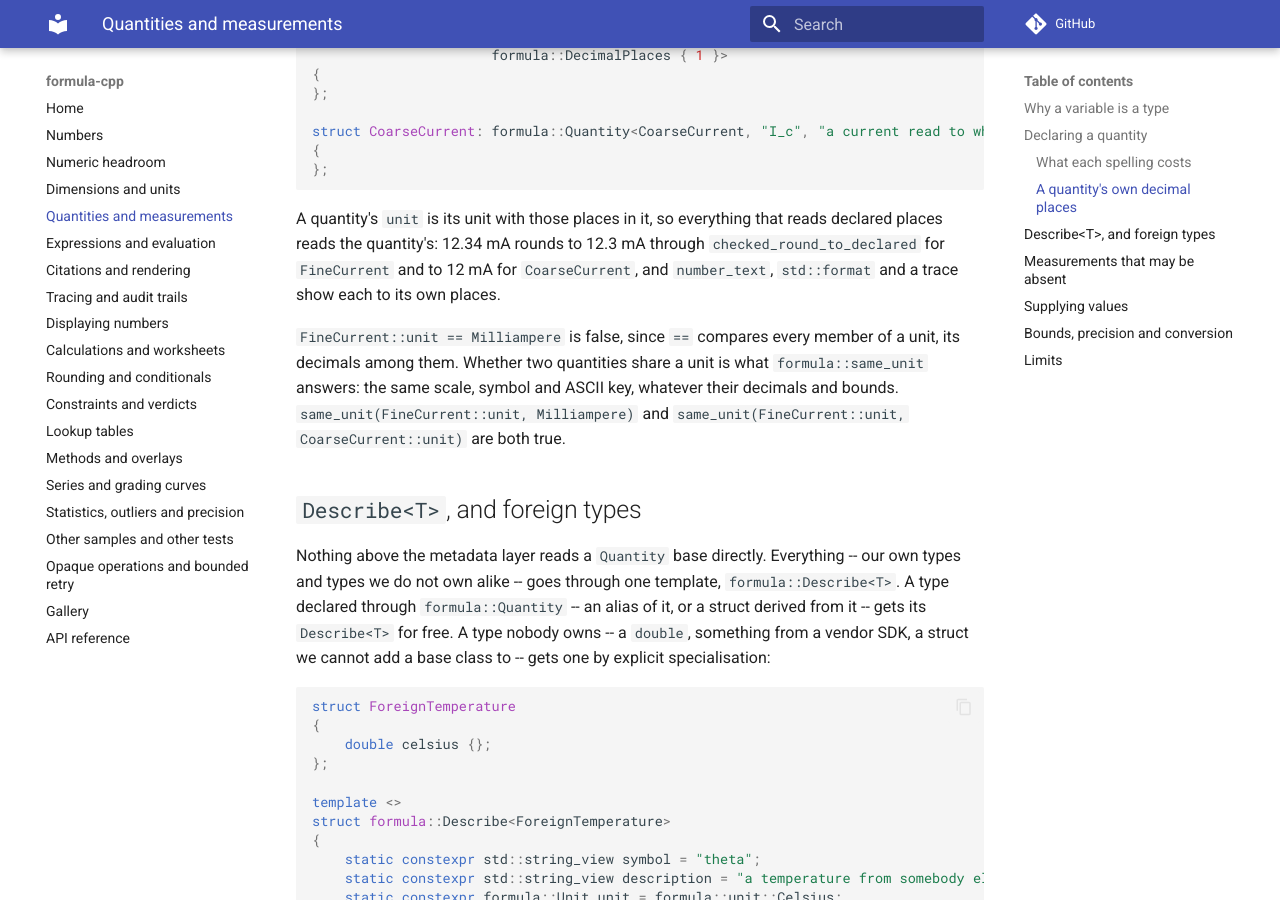
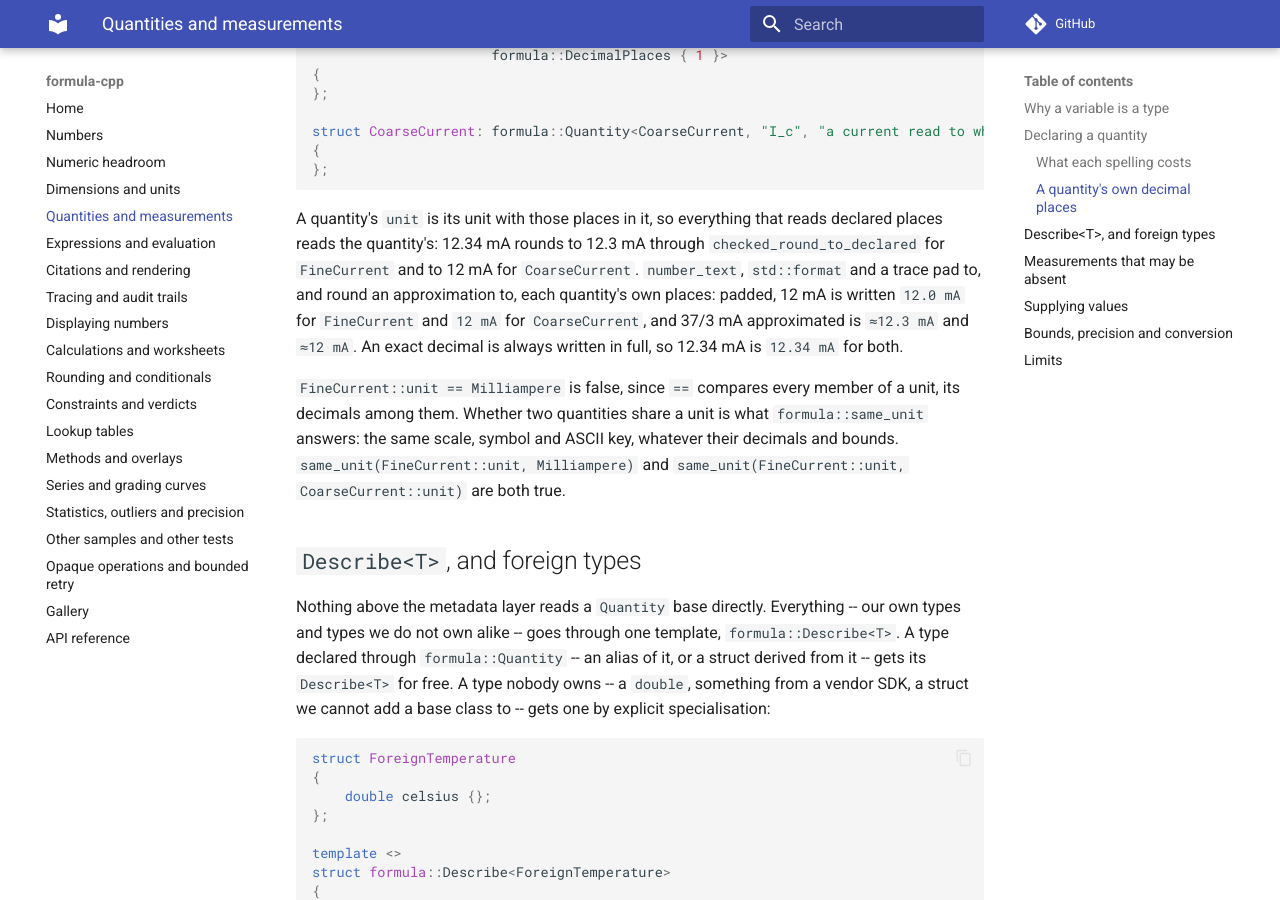
Before and after one commit to LASTRADA-Software/formula-cpp, an MkDocs documentation site: the page built from docs/quantities.md, in a window 1280 px wide and 900 px high, scrolled down 4221 px. Built offline with MkDocs 1.6.1 and Material for MkDocs 9.7.7, drawn with Linux system fonts in a browser that asks for light colours; comment, search, counter and statistics services are not loaded.

Commit message:
docs: say how a quantity's own places show in text
An exact decimal is always written in full; number_text, std::format and
a trace pad to a quantity's own places and round an approximation to
them. Say so, with the padded and approximated examples, rather than
suggesting 12.34 mA is written as 12.3 mA.

Signed-off-by: Christian Parpart <c.parpart@lastrada.net>

```diff
--- a/docs/quantities.md
+++ b/docs/quantities.md
@@ -220,8 +220,12 @@ struct CoarseCurrent: formula::Quantity<CoarseCurrent, "I_c", "a current read to
 
 A quantity's `unit` is its unit with those places in it, so everything that
 reads declared places reads the quantity's: 12.34 mA rounds to 12.3 mA through
-`checked_round_to_declared` for `FineCurrent` and to 12 mA for `CoarseCurrent`,
-and `number_text`, `std::format` and a trace show each to its own places.
+`checked_round_to_declared` for `FineCurrent` and to 12 mA for `CoarseCurrent`.
+`number_text`, `std::format` and a trace pad to, and round an approximation to,
+each quantity's own places: padded, 12 mA is written `12.0 mA` for `FineCurrent`
+and `12 mA` for `CoarseCurrent`, and 37/3 mA approximated is `≈12.3 mA` and
+`≈12 mA`. An exact decimal is always written in full, so 12.34 mA is `12.34 mA`
+for both.
 
 `FineCurrent::unit == Milliampere` is false, since `==` compares every member
 of a unit, its decimals among them. Whether two quantities share a unit is what
```
Also changed, not shown: CHANGELOG.md (+3 -2 lines).
